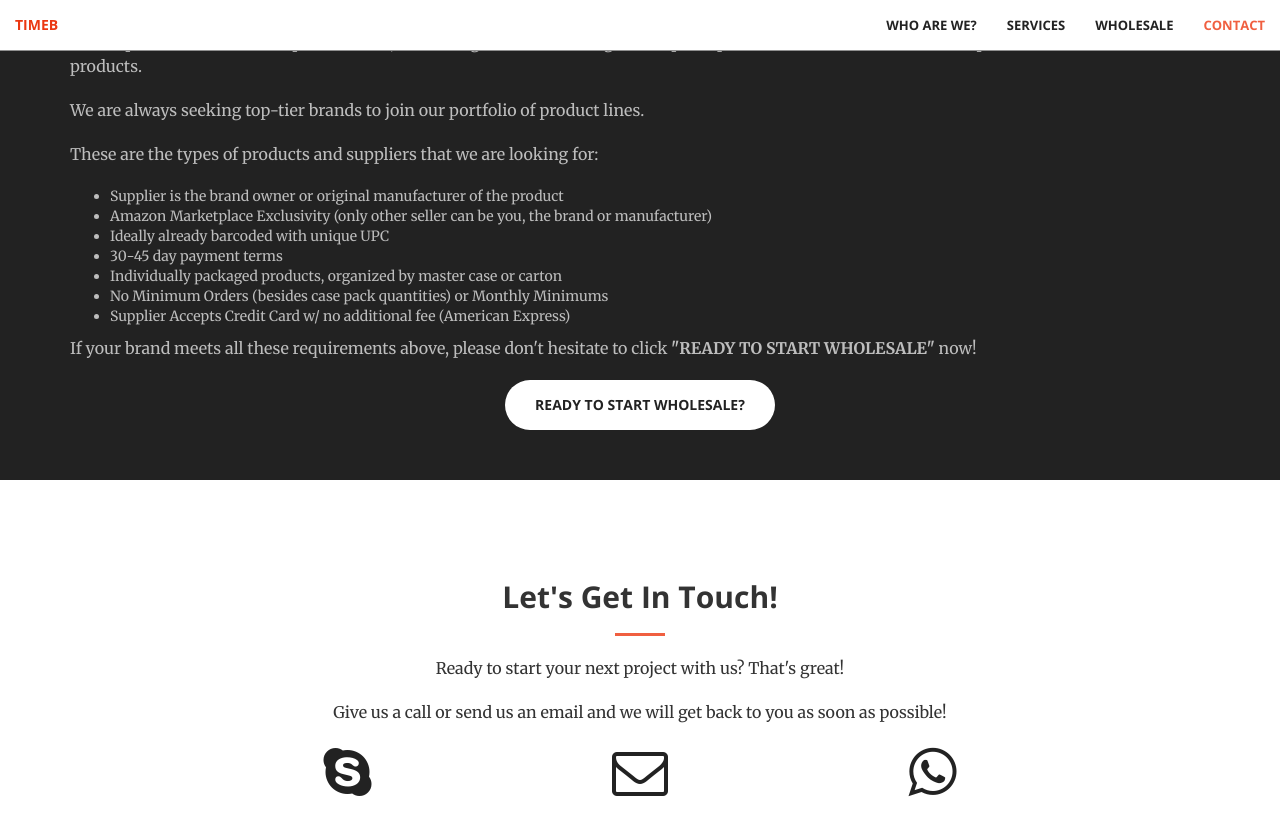
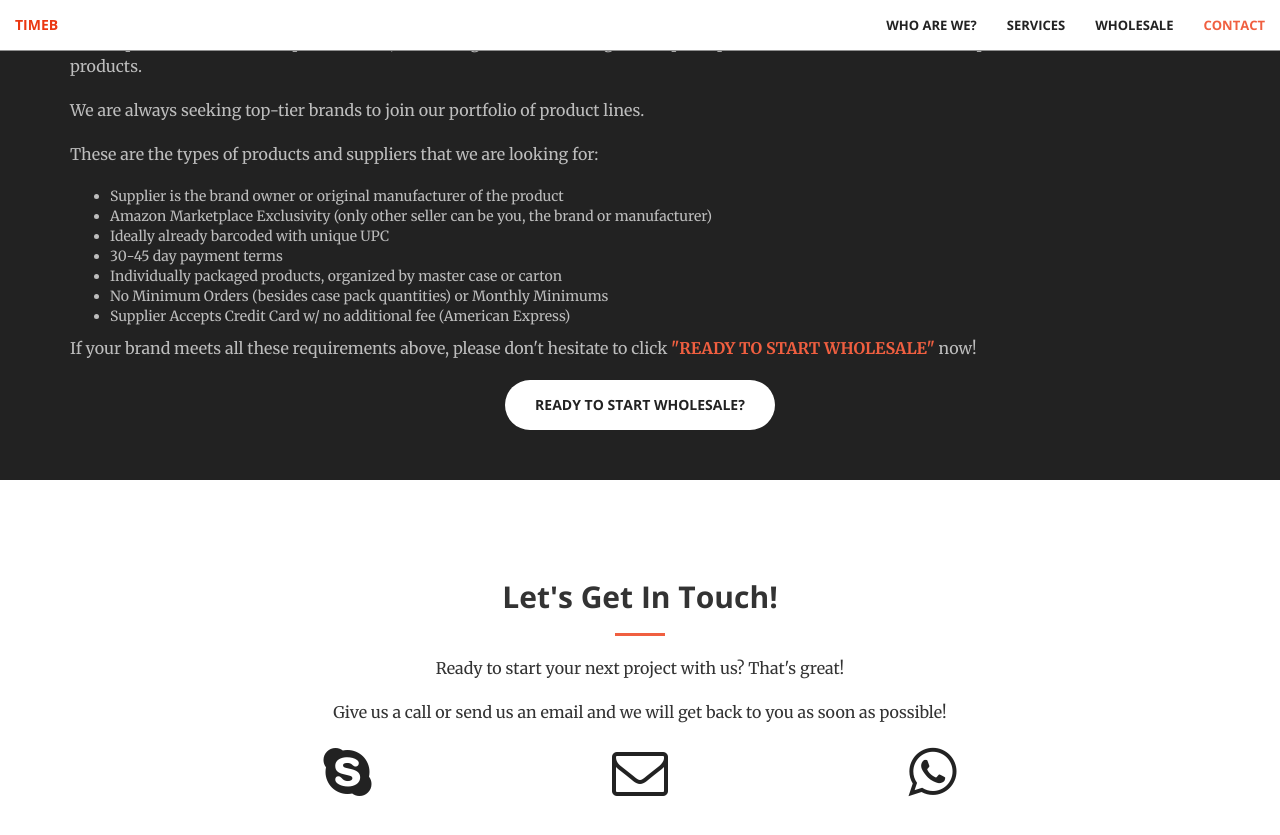
Before and after one commit to TimeBinc/TimeBinc.github.io, a Jekyll site: the page built from index.html, in a window 1280 px wide and 900 px high, scrolled down 2795 px. Shown: the top 835 px of the window. Built offline with Jekyll 4.4.1, drawn with Linux system fonts in a browser that asks for light colours.

Commit message:
Update aside.html

```diff
--- a/_includes/aside.html
+++ b/_includes/aside.html
@@ -25,7 +25,7 @@
                 <li>No Minimum Orders (besides case pack quantities) or Monthly Minimums</li>
                 <li>Supplier Accepts Credit Card w/ no additional fee (American Express)</li>
             </ul>
-            <p class="text-faded-alt">If your brand meets all these requirements above, please don't hesitate to click <b>"READY TO START WHOLESALE"</b> now!
+            <p class="text-faded-alt">If your brand meets all these requirements above, please don't hesitate to click <b class="text-primary">"READY TO START WHOLESALE"</b> now!
 </p>
             <a href="#" class="btn btn-default btn-xl wow tada">Ready to start Wholesale?</a>
         </div>
```
